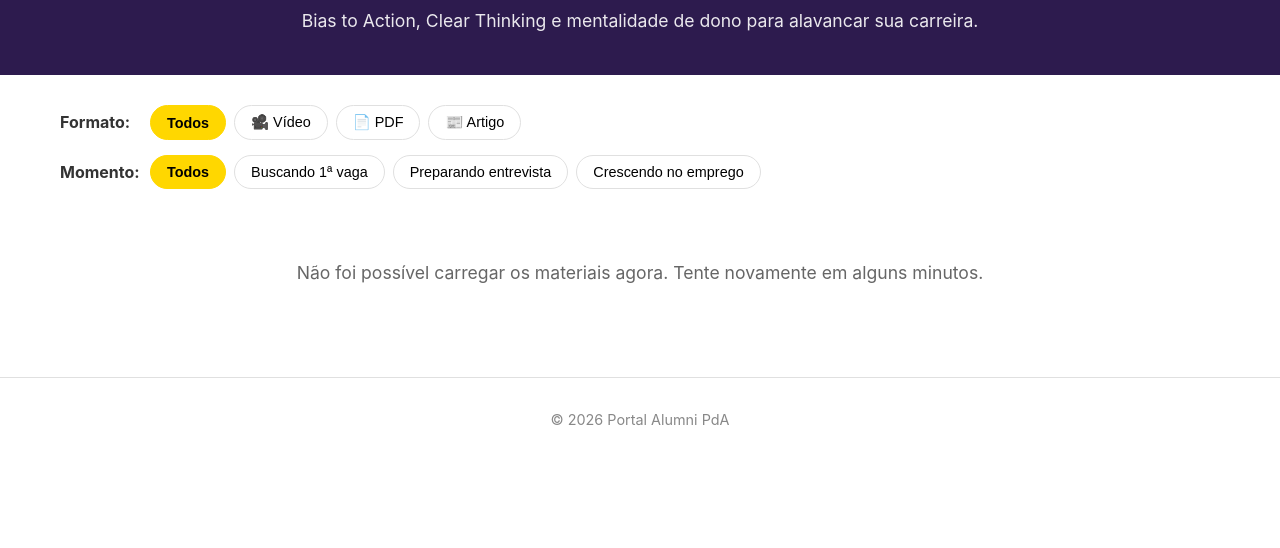
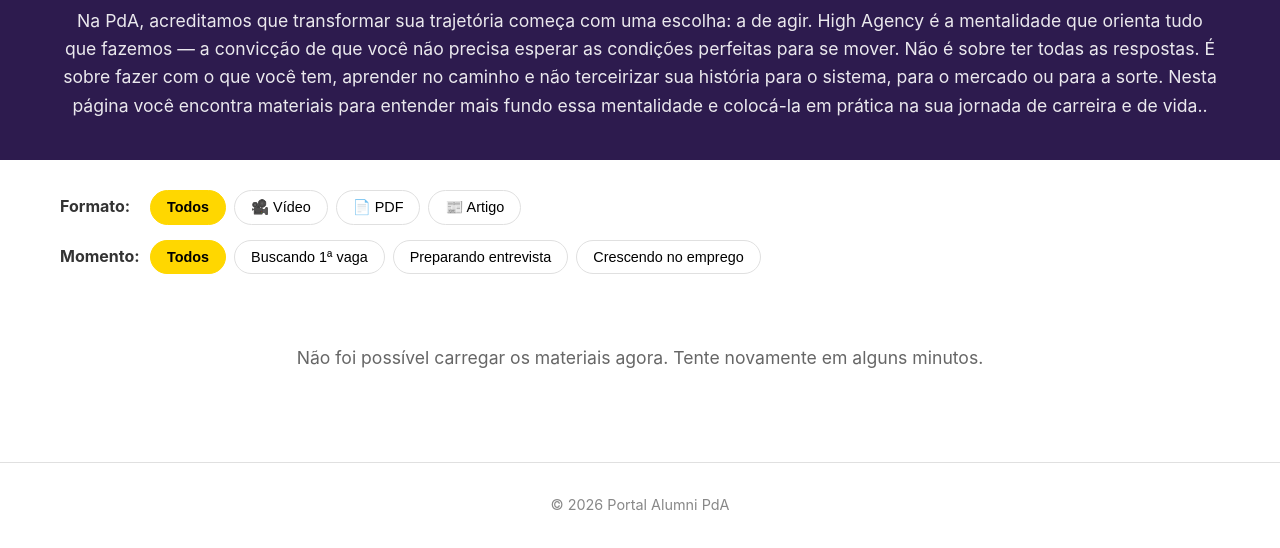
Before and after one commit to MartaRebeca1503/portal-alumni, a plain HTML site: page trilha-high-agency/index.html in a window 1280 px wide. Shown: the part 94-642 px from the top of the page. Drawn offline with Linux system fonts and the light colour scheme; no server answers.

Commit message:
Update index.html
atualização do texto introdução

```diff
--- a/trilha-high-agency/index.html
+++ b/trilha-high-agency/index.html
@@ -10,7 +10,9 @@
     <header class="header">
         <div class="container">
             <h1>High Agency</h1>
-            <p>Bias to Action, Clear Thinking e mentalidade de dono para alavancar sua carreira.</p>
+            <p>Na PdA, acreditamos que transformar sua trajetória começa com uma escolha: a de agir. High Agency é a mentalidade que orienta tudo que fazemos — a convicção de que você não precisa esperar as condições perfeitas para se mover.
+Não é sobre ter todas as respostas. É sobre fazer com o que você tem, aprender no caminho e não terceirizar sua história para o sistema, para o mercado ou para a sorte.
+Nesta página você encontra materiais para entender mais fundo essa mentalidade e colocá-la em prática na sua jornada de carreira e de vida..</p>
         </div>
     </header>
 
```
